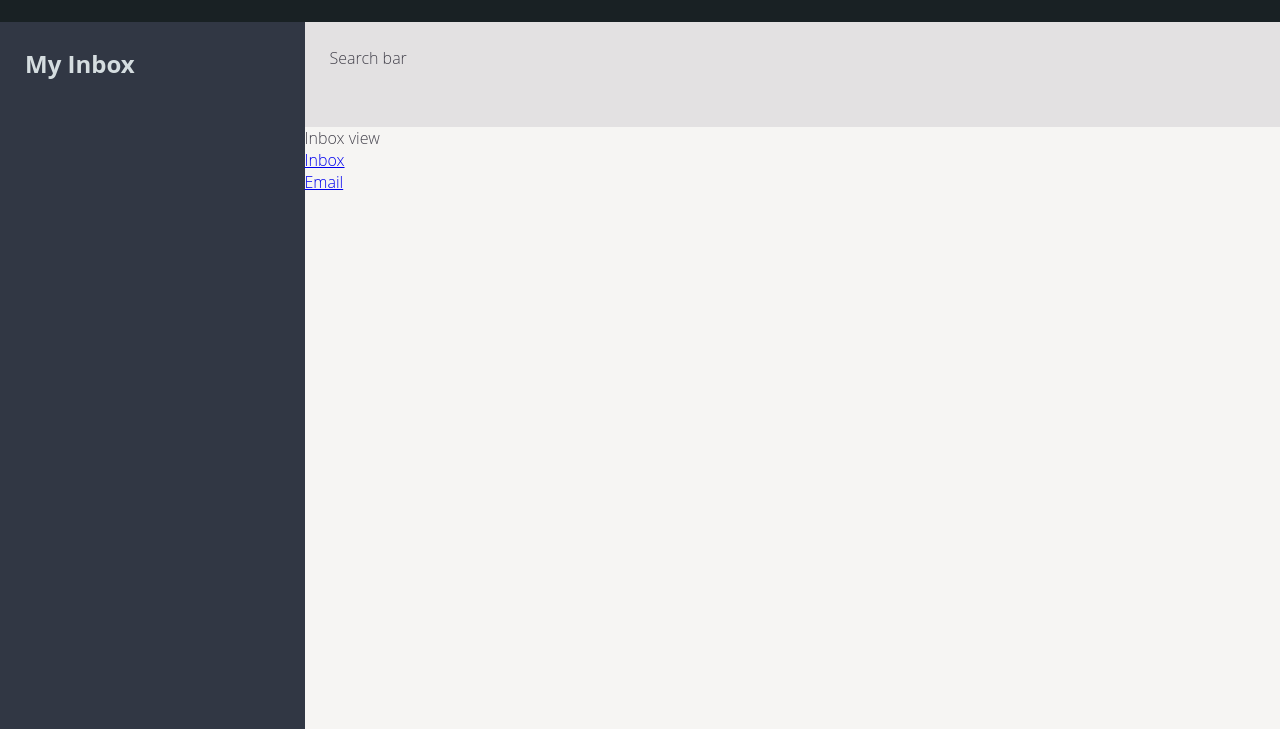
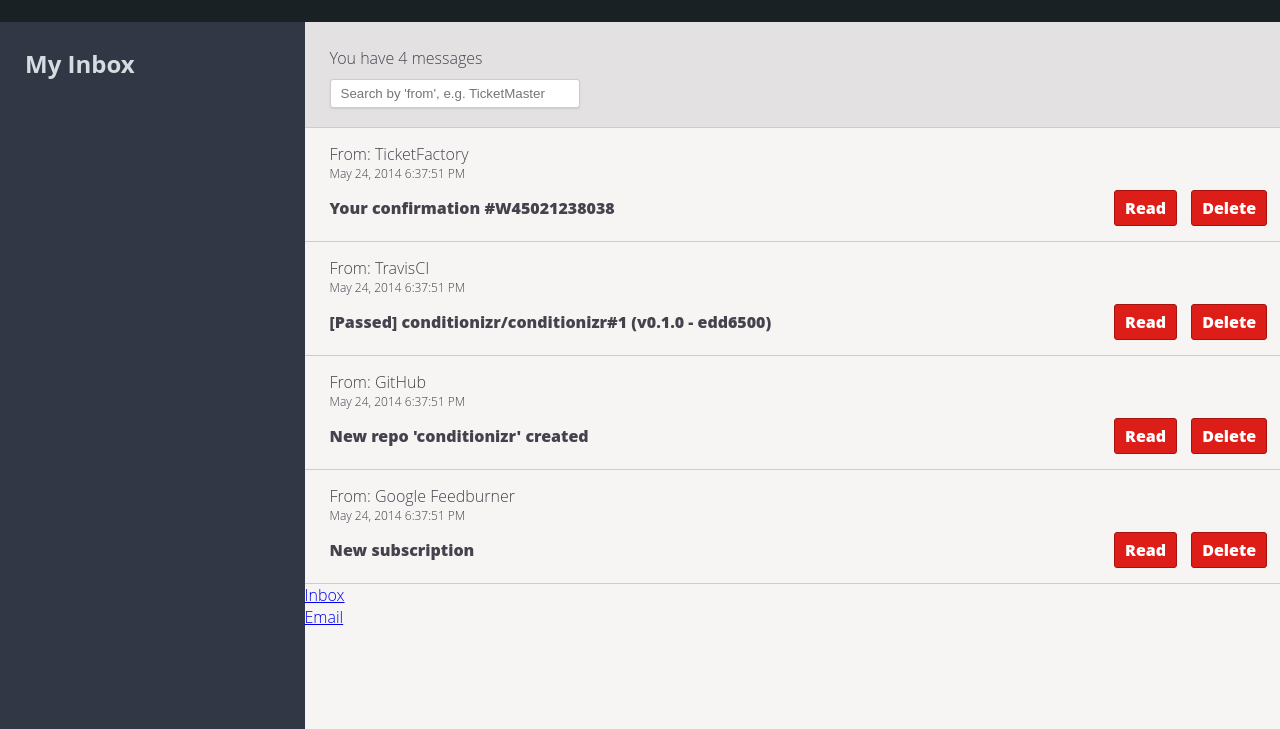
Before and after one commit to lisek02/GmailClone, a website: page index.html at #!/inbox in a window 1280 px wide. Both pictures are taken after a click on the link "Inbox". Shown: the part 71-800 px from the top of the page. Drawn offline with Linux system fonts and the light colour scheme.

Commit message:
add inboxModule, display messages and filter by From field

```diff
--- a/app/gmailApp.js
+++ b/app/gmailApp.js
@@ -1,4 +1,6 @@
-angular.module('gmailApp', ['ui.router'])
+(function(){
+
+angular.module('gmailApp', ['inboxModule', 'ui.router'])
 .config(['$urlRouterProvider','$stateProvider',
 	function($urlRouterProvider, $stateProvider) {
 
@@ -16,3 +18,5 @@
 			$urlRouterProvider.when('', '/inbox');
 
 	}])
+
+})();
--- /dev/null
+++ b/app/inboxModule.js
@@ -0,0 +1,33 @@
+(function(){
+angular.module('inboxModule', [])
+
+.controller('InboxController', ['$scope', function(){
+	this.messages = [
+		{
+	    "from": "TicketFactory",
+	    "date": 1400956671914,
+	    "subject": "Your confirmation #W45021238038",
+	    "id": 50223456
+	  },
+	  {
+	    "from": "TravisCI",
+	    "date": 1400956671914,
+	    "subject": "[Passed] conditionizr/conditionizr#1 (v0.1.0 - edd6500)",
+	    "id": 10824581
+	  },
+	  {
+	    "from": "GitHub",
+	    "date": 1400956671914,
+	    "subject": "New repo 'conditionizr' created",
+	    "id": 90345551
+	  },
+	  {
+	    "from": "Google Feedburner",
+	    "date": 1400956671914,
+	    "subject": "New subscription",
+	    "id": 74838344
+	  }
+	]
+}])
+
+})();
--- a/app/views/inbox.html
+++ b/app/views/inbox.html
@@ -1,6 +1,23 @@
-<div class="inbox">
-  <div class="search-bar">{{"Search bar"}}</div>
-  <div class="inbox__list">
-    Inbox view
+<div class="inbox" ng-controller="InboxController as inbox">
+  <div class="search-bar">
+    <div class="inbox__count">
+      You have {{ inbox.messages.length }} messages
+    </div>
+    <div ng-show="inbox.messages.length">
+      <input type="text" class="inbox__search" ng-model="searchMessage.from" placeholder="Search by 'from', e.g. TicketMaster">
+    </div>
+  </div>
+  <ul class="inbox__list">
+    <li ng-repeat="message in inbox.messages | filter:searchMessage">
+      <div class="inbox__list-info">
+        <p class="inbox__list-from">From: {{ message.from }}</p>
+        <p class="inbox__list-date">{{ message.date | date: 'medium' }}</p>
+        <p class="inbox__list-subject">{{ message.subject }}</p>
+      </div>
+      <div class="inbox__list-actions">
+        <a href="#">Read</a>
+        <a href="#">Delete</a>
+      </div>
+    </li>
   </div>
 </div>
--- a/index.html
+++ b/index.html
@@ -31,6 +31,7 @@
     <script src="./app/angular.js"></script>
     <script src="./app/angular-ui-router.js"></script>
     <script src="./app/gmailApp.js"></script>
+    <script src="./app/inboxModule.js"></script>
     <script type="text/javascript">
         console.log("angular object",angular);
     </script>
```
